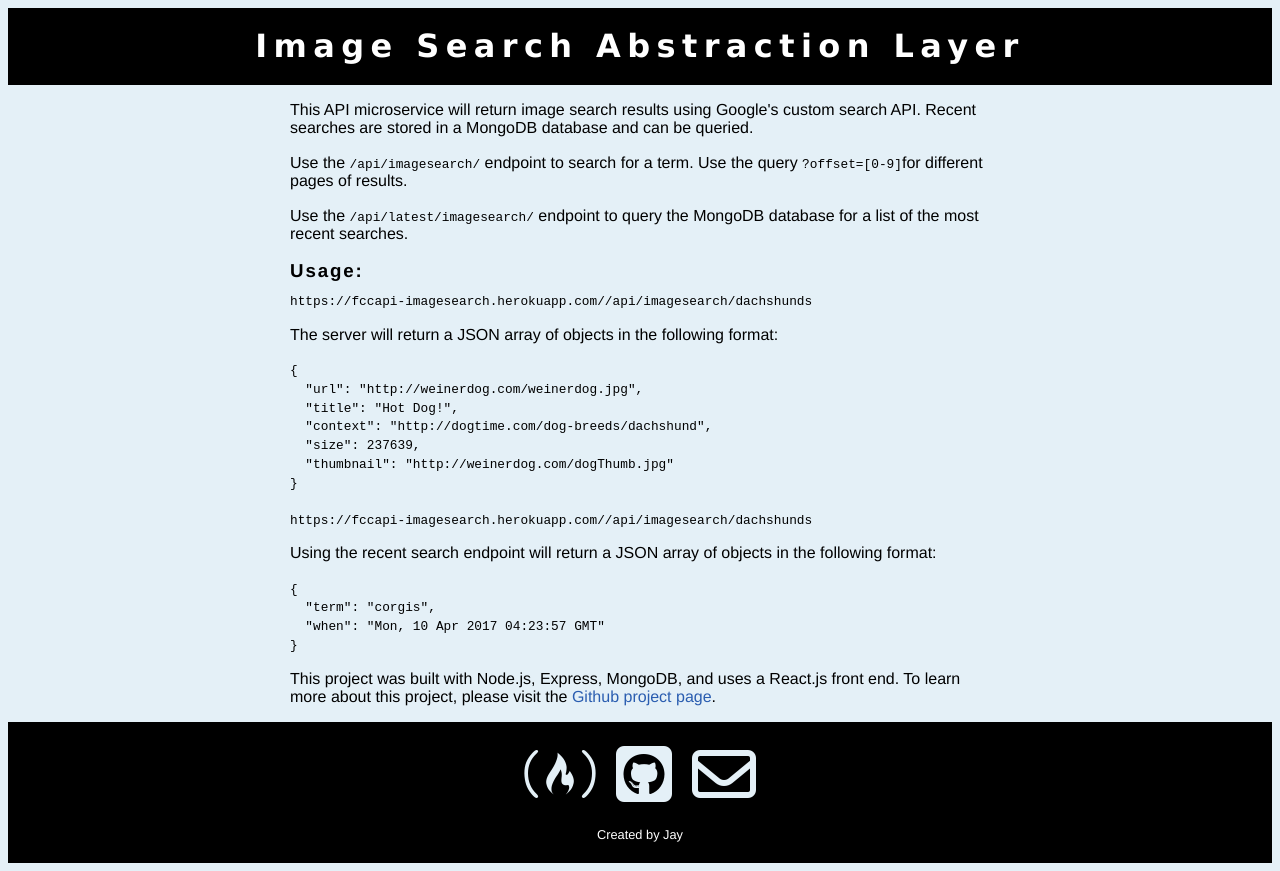
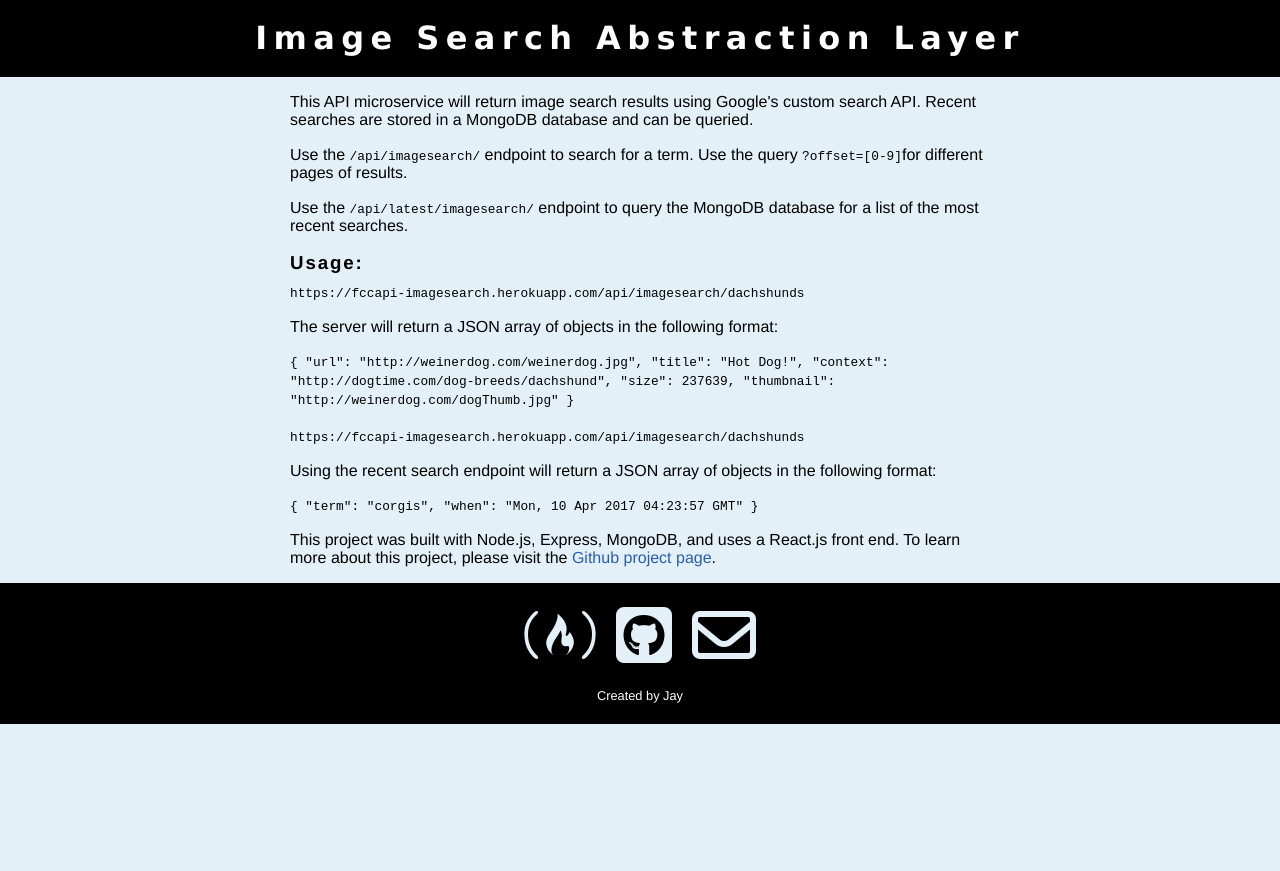
Before and after one commit to jayullman/image-search, a React app: page / in a window 1280 px wide. After the commit the page ends 800 px from the top, so only its background shows below. Built offline with nearby package versions, Linux system fonts and the light colour scheme.

Commit message:
Fix text wrapping issue

```diff
--- a/components/Body.js
+++ b/components/Body.js
@@ -16,7 +16,7 @@ export default function App() {
       </p>
       <h3>Usage:</h3>
       <code>
-        https://fccapi-imagesearch.herokuapp.com//api/imagesearch/dachshunds
+        https://fccapi-imagesearch.herokuapp.com/api/imagesearch/dachshunds
       </code>
       <p>
         The server will return a JSON array of objects in the following format:
@@ -33,7 +33,7 @@ export default function App() {
 }
       </code><br/><br/>
       <code>
-        https://fccapi-imagesearch.herokuapp.com//api/imagesearch/dachshunds
+        https://fccapi-imagesearch.herokuapp.com/api/imagesearch/dachshunds
       </code>
       <p>
         Using the recent search endpoint will return a JSON array of objects in the following format:
--- a/public/styles.css
+++ b/public/styles.css
@@ -433,6 +433,7 @@ template {
 body {
   background-color: #e4f0f7;
   font-family: "Helvetica Neue", Helvetica, Arial, sans-serif;
+  margin: 0;
 }
 
 .header,
@@ -472,7 +473,9 @@ h3 {
 
 code {
   font-size: .8em;
-  white-space: pre;
+  /*white-space: pre;*/
+  overflow: scroll;
+  width: 100%;
 }
 
 a {
```
Also changed, not shown: public/app.js.
